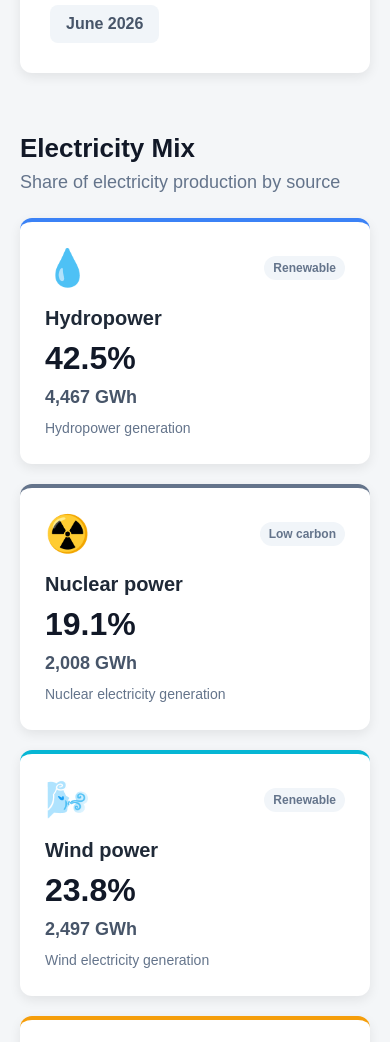
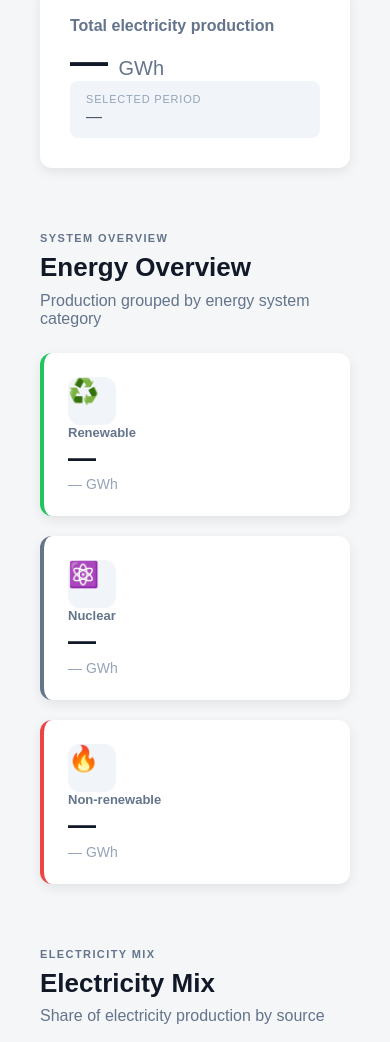
Before and after one commit to Yaroslav111777/sweden-energy-dashboard, a plain HTML site: page index.html in a window 390 px wide. Shown: the part 480-1522 px from the top of the page. Drawn offline with nearby package versions, Linux system fonts and the light colour scheme.

Commit message:
Update dashboard layout and functionality

````diff
--- a/index.html
+++ b/index.html
@@ -1,24 +1,34 @@
 <!DOCTYPE html>
+
 <html lang="en">
 
 <head>
     <meta charset="UTF-8">
     <meta name="viewport" content="width=device-width, initial-scale=1.0">
 
+```
 <title>Sweden Energy Transition</title>
 
 <link rel="stylesheet" href="style.css">
 
 <script src="https://cdn.jsdelivr.net/npm/chart.js"></script>
+```
+
 </head>
 
 <body>
 
+```
 <header class="hero">
 
-        <div>
+    <div class="hero-content">
+        <span class="eyebrow">ENERGY SYSTEM DASHBOARD</span>
+
         <h1>Sweden Energy Transition</h1>
-            <p>Understanding Sweden's electricity system</p>
+
+        <p>
+            Understanding Sweden's electricity system
+        </p>
     </div>
 
     <div class="hero-badge">
@@ -34,9 +44,17 @@
 
     <section class="controls">
 
-            <label for="monthSelector">
-                Select month
-            </label>
+        <div class="control-info">
+
+            <span class="control-label">
+                Data period
+            </span>
+
+            <span class="control-description">
+                Select a month to explore Sweden's electricity production
+            </span>
+
+        </div>
 
         <select id="monthSelector">
             <option>Loading...</option>
@@ -63,7 +81,117 @@
         </div>
 
         <div class="total-period">
-                <span id="selectedPeriod">—</span>
+
+            <span class="period-label">
+                Selected period
+            </span>
+
+            <span id="selectedPeriod">
+                —
+            </span>
+
+        </div>
+
+    </section>
+
+
+    <!-- ENERGY OVERVIEW -->
+
+    <section class="overview-section">
+
+        <div class="section-heading">
+
+            <div>
+                <span class="eyebrow">
+                    SYSTEM OVERVIEW
+                </span>
+
+                <h2>Energy Overview</h2>
+
+                <p>
+                    Production grouped by energy system category
+                </p>
+            </div>
+
+        </div>
+
+
+        <div class="overview-grid">
+
+            <div class="overview-card renewable-overview">
+
+                <div class="overview-icon">
+                    ♻️
+                </div>
+
+                <div class="overview-content">
+
+                    <span class="overview-label">
+                        Renewable
+                    </span>
+
+                    <strong id="renewableValue">
+                        —
+                    </strong>
+
+                    <span id="renewableGwh">
+                        — GWh
+                    </span>
+
+                </div>
+
+            </div>
+
+
+            <div class="overview-card nuclear-overview">
+
+                <div class="overview-icon">
+                    ⚛️
+                </div>
+
+                <div class="overview-content">
+
+                    <span class="overview-label">
+                        Nuclear
+                    </span>
+
+                    <strong id="overviewNuclearValue">
+                        —
+                    </strong>
+
+                    <span id="overviewNuclearGwh">
+                        — GWh
+                    </span>
+
+                </div>
+
+            </div>
+
+
+            <div class="overview-card fossil-overview">
+
+                <div class="overview-icon">
+                    🔥
+                </div>
+
+                <div class="overview-content">
+
+                    <span class="overview-label">
+                        Non-renewable
+                    </span>
+
+                    <strong id="nonRenewableValue">
+                        —
+                    </strong>
+
+                    <span id="nonRenewableGwh">
+                        — GWh
+                    </span>
+
+                </div>
+
+            </div>
+
         </div>
 
     </section>
@@ -76,8 +204,17 @@
         <div class="section-heading">
 
             <div>
+
+                <span class="eyebrow">
+                    ELECTRICITY MIX
+                </span>
+
                 <h2>Electricity Mix</h2>
-                    <p>Share of electricity production by source</p>
+
+                <p>
+                    Share of electricity production by source
+                </p>
+
             </div>
 
         </div>
@@ -296,11 +433,21 @@
         <div class="section-heading">
 
             <div>
+
+                <span class="eyebrow">
+                    SELECTED MONTH
+                </span>
+
                 <h2>Electricity Production</h2>
-                    <p>Production by energy source for the selected month</p>
+
+                <p>
+                    Production by energy source for the selected month
+                </p>
+
             </div>
 
         </div>
+
 
         <div class="chart-card">
 
@@ -318,11 +465,21 @@
         <div class="section-heading">
 
             <div>
+
+                <span class="eyebrow">
+                    HISTORICAL TREND
+                </span>
+
                 <h2>Electricity Production Over Time</h2>
-                    <p>Monthly electricity production in Sweden</p>
+
+                <p>
+                    Monthly electricity production in Sweden
+                </p>
+
             </div>
 
         </div>
+
 
         <div class="chart-card large-chart">
 
@@ -350,8 +507,8 @@
 
 
 <script src="script.js"></script>
+```
 
 </body>
 
 </html>
-```
--- a/script.js
+++ b/script.js
@@ -1,53 +1,114 @@
-const monthSelect = document.getElementById("monthSelector");
+const monthSelect =
+document.getElementById("monthSelector");
 
-const totalProduction = document.getElementById("totalProduction");
-const selectedPeriod = document.getElementById("selectedPeriod");
+const totalProduction =
+document.getElementById("totalProduction");
 
-const hydroValue = document.getElementById("hydroValue");
-const hydroGwh = document.getElementById("hydroGwh");
+const selectedPeriod =
+document.getElementById("selectedPeriod");
 
-const nuclearValue = document.getElementById("nuclearValue");
-const nuclearGwh = document.getElementById("nuclearGwh");
+// ======================================================
+// OVERVIEW ELEMENTS
+// ======================================================
 
-const windValue = document.getElementById("windValue");
-const windGwh = document.getElementById("windGwh");
+const renewableValue =
+document.getElementById("renewableValue");
 
-const solarValue = document.getElementById("solarValue");
-const solarGwh = document.getElementById("solarGwh");
+const renewableGwh =
+document.getElementById("renewableGwh");
+
+const overviewNuclearValue =
+document.getElementById("overviewNuclearValue");
+
+const overviewNuclearGwh =
+document.getElementById("overviewNuclearGwh");
+
+const nonRenewableValue =
+document.getElementById("nonRenewableValue");
+
+const nonRenewableGwh =
+document.getElementById("nonRenewableGwh");
+
+// ======================================================
+// ENERGY CARD ELEMENTS
+// ======================================================
+
+const hydroValue =
+document.getElementById("hydroValue");
+
+const hydroGwh =
+document.getElementById("hydroGwh");
+
+const nuclearValue =
+document.getElementById("nuclearValue");
+
+const nuclearGwh =
+document.getElementById("nuclearGwh");
+
+const windValue =
+document.getElementById("windValue");
+
+const windGwh =
+document.getElementById("windGwh");
+
+const solarValue =
+document.getElementById("solarValue");
+
+const solarGwh =
+document.getElementById("solarGwh");
 
 const thermalNonRenewableValue =
-    document.getElementById("thermalNonRenewableValue");
+document.getElementById(
+"thermalNonRenewableValue"
+);
 
 const thermalNonRenewableGwh =
-    document.getElementById("thermalNonRenewableGwh");
+document.getElementById(
+"thermalNonRenewableGwh"
+);
 
 const thermalRenewableValue =
-    document.getElementById("thermalRenewableValue");
+document.getElementById(
+"thermalRenewableValue"
+);
 
 const thermalRenewableGwh =
-    document.getElementById("thermalRenewableGwh");
+document.getElementById(
+"thermalRenewableGwh"
+);
+
+// ======================================================
+// CHART ELEMENTS
+// ======================================================
 
 const productionCanvas =
-    document.getElementById("productionChart");
+document.getElementById(
+"productionChart"
+);
 
 const historyCanvas =
-    document.getElementById("historyChart");
+document.getElementById(
+"historyChart"
+);
 
 let productionChart = null;
 let historyChart = null;
 
 let allRows = [];
 
-
 // ======================================================
 // LOAD CSV
 // ======================================================
 
 fetch("./data/electricity-production.csv")
+
+```
 .then(response => {
 
     if (!response.ok) {
-            throw new Error("HTTP " + response.status);
+        throw new Error(
+            "HTTP " + response.status
+        );
     }
 
     return response.text();
@@ -59,10 +120,14 @@ fetch("./data/electricity-production.csv")
     allRows = parseCSV(csv);
 
     if (!allRows.length) {
-            throw new Error("CSV contains no data");
+        throw new Error(
+            "CSV contains no data"
+        );
     }
 
-        setupMonthSelector(allRows);
+    setupMonthSelector(
+        allRows
+    );
 
     updateDashboard();
 
@@ -77,11 +142,15 @@ fetch("./data/electricity-production.csv")
         error
     );
 
+    if (monthSelect) {
+
         monthSelect.innerHTML =
             "<option>Could not load data</option>";
 
+    }
+
 });
-
+```
 
 // ======================================================
 // CSV PARSER
@@ -89,38 +158,48 @@ fetch("./data/electricity-production.csv")
 
 function parseCSV(csv) {
 
+```
 const lines =
     csv
         .trim()
         .split(/\r?\n/);
 
+
 if (lines.length < 2) {
     return [];
 }
 
+
 return lines
+
     .slice(1)
+
     .map(line => {
 
         const parts =
             line.split(",");
+
 
         const month =
             parts[0]
                 ?.replace(/"/g, "")
                 .trim();
 
+
         const type =
             parts[1]
                 ?.replace(/"/g, "")
                 .trim();
+
 
         const rawValue =
             parts[2]
                 ?.replace(/"/g, "")
                 .trim();
 
+
         let gwh = null;
+
 
         if (
             rawValue !== undefined &&
@@ -130,11 +209,13 @@ function parseCSV(csv) {
             const number =
                 Number(rawValue);
 
+
             if (!Number.isNaN(number)) {
                 gwh = number;
             }
 
         }
+
 
         return {
             month,
@@ -143,13 +224,14 @@ function parseCSV(csv) {
         };
 
     })
+
     .filter(row =>
         row.month &&
         row.type
     );
+```
 
 }
-
 
 // ======================================================
 // MONTH SELECTOR
@@ -157,39 +239,53 @@ function parseCSV(csv) {
 
 function setupMonthSelector(rows) {
 
+```
 const months = [
+
     ...new Set(
         rows.map(row => row.month)
     )
+
 ];
 
+
 monthSelect.innerHTML = "";
+
 
 months.forEach(month => {
 
     const option =
-            document.createElement("option");
+        document.createElement(
+            "option"
+        );
+
 
     option.value = month;
 
     option.textContent =
         formatMonth(month);
 
-        monthSelect.appendChild(option);
+
+    monthSelect.appendChild(
+        option
+    );
 
 });
 
+
 // Latest month
+
 monthSelect.value =
     months[months.length - 1];
+
 
 monthSelect.addEventListener(
     "change",
     updateDashboard
 );
+```
 
 }
-
 
 // ======================================================
 // UPDATE DASHBOARD
@@ -197,43 +293,126 @@ function setupMonthSelector(rows) {
 
 function updateDashboard() {
 
+```
 const selectedMonth =
     monthSelect.value;
 
+
 const values =
-        getMonthValues(selectedMonth);
+    getMonthValues(
+        selectedMonth
+    );
+
 
 const total =
     values.Total ?? 0;
 
+
 const hydro =
     values.Vattenkraft ?? 0;
+
 
 const nuclear =
     values.Karnkraft ?? 0;
 
+
 const wind =
     values.Vindkraft ?? 0;
+
 
 const solar =
     values.Solkraft ?? 0;
 
+
 const thermalNonRenewable =
     values.VarmekrEjF ?? 0;
+
 
 const thermalRenewable =
     values.VarmekrF ?? 0;
 
 
 // ==================================================
+// CALCULATED CATEGORIES
+// ==================================================
+
+const renewable =
+    hydro +
+    wind +
+    solar +
+    thermalRenewable;
+
+
+const nonRenewable =
+    thermalNonRenewable;
+
+
+// ==================================================
 // TOTAL
 // ==================================================
 
-    totalProduction.textContent =
-        formatNumber(total);
+setValue(
+    totalProduction,
+    formatNumber(total)
+);
 
-    selectedPeriod.textContent =
-        formatMonth(selectedMonth);
+
+setValue(
+    selectedPeriod,
+    formatMonth(selectedMonth)
+);
+
+
+// ==================================================
+// OVERVIEW
+// ==================================================
+
+setValue(
+    renewableValue,
+    percentage(
+        renewable,
+        total
+    )
+);
+
+
+setValue(
+    renewableGwh,
+    formatNumber(renewable) +
+    " GWh"
+);
+
+
+setValue(
+    overviewNuclearValue,
+    percentage(
+        nuclear,
+        total
+    )
+);
+
+
+setValue(
+    overviewNuclearGwh,
+    formatNumber(nuclear) +
+    " GWh"
+);
+
+
+setValue(
+    nonRenewableValue,
+    percentage(
+        nonRenewable,
+        total
+    )
+);
+
+
+setValue(
+    nonRenewableGwh,
+    formatNumber(nonRenewable) +
+    " GWh"
+);
 
 
 // ==================================================
@@ -242,8 +421,12 @@ function updateDashboard() {
 
 setValue(
     hydroValue,
-        percentage(hydro, total)
+    percentage(
+        hydro,
+        total
+    )
 );
+
 
 setValue(
     hydroGwh,
@@ -257,8 +440,12 @@ function updateDashboard() {
 
 setValue(
     nuclearValue,
-        percentage(nuclear, total)
+    percentage(
+        nuclear,
+        total
+    )
 );
+
 
 setValue(
     nuclearGwh,
@@ -272,8 +459,12 @@ function updateDashboard() {
 
 setValue(
     windValue,
-        percentage(wind, total)
+    percentage(
+        wind,
+        total
+    )
 );
+
 
 setValue(
     windGwh,
@@ -287,8 +478,12 @@ function updateDashboard() {
 
 setValue(
     solarValue,
-        percentage(solar, total)
+    percentage(
+        solar,
+        total
+    )
 );
+
 
 setValue(
     solarGwh,
@@ -307,6 +502,7 @@ function updateDashboard() {
         total
     )
 );
+
 
 setValue(
     thermalNonRenewableGwh,
@@ -328,6 +524,7 @@ function updateDashboard() {
     )
 );
 
+
 setValue(
     thermalRenewableGwh,
     formatNumber(
@@ -337,16 +534,16 @@ function updateDashboard() {
 
 
 // ==================================================
-    // CHART
+// CURRENT MONTH CHART
 // ==================================================
 
 updateProductionChart(
     selectedMonth,
     values
 );
+```
 
 }
-
 
 // ======================================================
 // GET MONTH VALUES
@@ -354,12 +551,16 @@ function updateDashboard() {
 
 function getMonthValues(month) {
 
+```
 const values = {};
 
+
 allRows
+
     .filter(row =>
         row.month === month
     )
+
     .forEach(row => {
 
         values[row.type] =
@@ -367,48 +568,63 @@ function getMonthValues(month) {
 
     });
 
+
 return values;
+```
 
 }
-
 
 // ======================================================
 // SET VALUE SAFELY
 // ======================================================
 
-function setValue(element, value) {
+function setValue(
+element,
+value
+) {
 
+```
 if (!element) {
     return;
 }
 
+
 element.textContent =
     value;
+```
 
 }
-
 
 // ======================================================
 // PERCENTAGE
 // ======================================================
 
-function percentage(value, total) {
+function percentage(
+value,
+total
+) {
 
+```
 if (
     total <= 0 ||
     value === null ||
     value === undefined ||
     Number.isNaN(value)
 ) {
+
     return "—";
-    }
-
-    return (
-        (value / total) * 100
-    ).toFixed(1) + "%";
 
 }
 
+
+return (
+
+    (value / total) * 100
+
+).toFixed(1) + "%";
+```
+
+}
 
 // ======================================================
 // NUMBER FORMAT
@@ -416,18 +632,23 @@ function percentage(value, total) {
 
 function formatNumber(value) {
 
+```
 if (
     value === null ||
     value === undefined ||
     Number.isNaN(value)
 ) {
+
     return "—";
+
 }
+
 
 return Number(value)
     .toLocaleString("en-US");
+```
+
 }
-
 
 // ======================================================
 // FORMAT MONTH
@@ -435,18 +656,23 @@ function formatNumber(value) {
 
 function formatMonth(month) {
 
+```
 if (!month) {
     return "—";
 }
 
+
 const parts =
     month.split("M");
+
 
 const year =
     parts[0];
 
+
 const monthNumber =
     Number(parts[1]);
+
 
 const monthNames = [
 
@@ -465,14 +691,21 @@ function formatMonth(month) {
 
 ];
 
+
 return (
-        monthNames[monthNumber - 1] +
+
+    monthNames[
+        monthNumber - 1
+    ] +
+
     " " +
+
     year
+
 );
+```
 
 }
-
 
 // ======================================================
 // CURRENT MONTH CHART
@@ -483,9 +716,11 @@ function updateProductionChart(
 values
 ) {
 
+```
 if (!productionCanvas) {
     return;
 }
+
 
 const labels = [
 
@@ -497,6 +732,7 @@ function updateProductionChart(
     "Renewable thermal"
 
 ];
+
 
 const data = [
 
@@ -515,15 +751,19 @@ function updateProductionChart(
     productionChart.data.labels =
         labels;
 
+
     productionChart.data.datasets[0].data =
         data;
+
 
     productionChart.data.datasets[0].label =
         formatMonth(month);
 
+
     productionChart.update();
 
     return;
+
 }
 
 
@@ -571,18 +811,29 @@ function updateProductionChart(
 
                 plugins: {
 
+                    legend: {
+
+                        display: false
+
+                    },
+
                     tooltip: {
 
                         callbacks: {
 
-                                label: function(context) {
+                            label:
+                                function(context) {
 
                                     return (
+
                                         " " +
+
                                         formatNumber(
                                             context.raw
                                         ) +
+
                                         " GWh"
+
                                     );
 
                                 }
@@ -615,9 +866,9 @@ function updateProductionChart(
 
         }
     );
+```
 
 }
-
 
 // ======================================================
 // HISTORY CHART
@@ -625,14 +876,18 @@ function updateProductionChart(
 
 function updateHistoryChart() {
 
+```
 if (!historyCanvas) {
     return;
 }
 
+
 const months = [
 
     ...new Set(
-            allRows.map(row => row.month)
+        allRows.map(
+            row => row.month
+        )
     )
 
 ];
@@ -651,25 +906,31 @@ function updateHistoryChart() {
     const values =
         getMonthValues(month);
 
+
     hydroData.push(
         values.Vattenkraft ?? 0
     );
+
 
     nuclearData.push(
         values.Karnkraft ?? 0
     );
 
+
     windData.push(
         values.Vindkraft ?? 0
     );
+
 
     solarData.push(
         values.Solkraft ?? 0
     );
 
+
     thermalNonRenewableData.push(
         values.VarmekrEjF ?? 0
     );
+
 
     thermalRenewableData.push(
         values.VarmekrF ?? 0
@@ -807,16 +1068,23 @@ function updateHistoryChart() {
 
                         callbacks: {
 
-                                label: function(context) {
+                            label:
+                                function(context) {
 
                                     return (
+
                                         " " +
+
                                         context.dataset.label +
+
                                         ": " +
+
                                         formatNumber(
                                             context.raw
                                         ) +
+
                                         " GWh"
+
                                     );
 
                                 }
@@ -859,5 +1127,6 @@ function updateHistoryChart() {
 
         }
     );
+```
 
 }
--- a/style.css
+++ b/style.css
@@ -1,8 +1,3 @@
-```css
-/* ======================================================
-   GLOBAL
-   ====================================================== */
-
 * {
   box-sizing: border-box;
   }
@@ -25,7 +20,6 @@ p {
 color: #64748b;
 }
 
-
 /* ======================================================
 HEADER
 ====================================================== */
@@ -39,8 +33,22 @@ p {
 gap: 30px;
 }
 
+.hero-content {
+min-width: 0;
+}
+
+.eyebrow {
+display: inline-block;
+margin-bottom: 8px;
+font-size: 11px;
+font-weight: bold;
+letter-spacing: 1.4px;
+color: #64748b;
+}
+
 .hero h1 {
 font-size: 42px;
+line-height: 1.1;
 margin: 0 0 10px;
 color: #111827;
 }
@@ -59,7 +67,6 @@ p {
 white-space: nowrap;
 }
 
-
 /* ======================================================
 MONTH SELECTOR
 ====================================================== */
@@ -70,18 +77,35 @@ p {
 border-radius: 12px;
 box-shadow: 0 4px 12px rgba(0, 0, 0, 0.08);
 margin-bottom: 25px;
+
+```
 display: flex;
+justify-content: space-between;
 align-items: center;
-    gap: 15px;
+gap: 20px;
+```
+
 }
 
-.controls label {
+.control-info {
+display: flex;
+flex-direction: column;
+gap: 4px;
+}
+
+.control-label {
 font-weight: bold;
 color: #374151;
 }
 
+.control-description {
+font-size: 14px;
+color: #94a3b8;
+}
+
 .controls select {
-    padding: 10px 14px;
+min-width: 190px;
+padding: 11px 14px;
 border: 1px solid #d1d5db;
 border-radius: 8px;
 background: white;
@@ -90,6 +114,10 @@ p {
 cursor: pointer;
 }
 
+.controls select:focus {
+outline: none;
+border-color: #64748b;
+}
 
 /* ======================================================
 TOTAL PRODUCTION
@@ -102,10 +130,13 @@ p {
 box-shadow: 0 4px 12px rgba(0, 0, 0, 0.08);
 margin-bottom: 60px;
 
+```
 display: flex;
 justify-content: space-between;
 align-items: center;
 gap: 20px;
+```
+
 }
 
 .section-label {
@@ -118,6 +149,7 @@ p {
 .total-number {
 font-size: 48px;
 font-weight: bold;
+line-height: 1;
 color: #111827;
 }
 
@@ -128,13 +160,21 @@ p {
 }
 
 .total-period {
+display: flex;
+flex-direction: column;
+gap: 3px;
 background: #f1f5f9;
-    padding: 10px 16px;
+padding: 12px 16px;
 border-radius: 8px;
-    font-weight: bold;
 color: #475569;
 }
 
+.period-label {
+font-size: 11px;
+text-transform: uppercase;
+letter-spacing: 0.8px;
+color: #94a3b8;
+}
 
 /* ======================================================
 SECTION HEADINGS
@@ -150,6 +190,7 @@ section {
 
 .section-heading h2 {
 font-size: 30px;
+line-height: 1.2;
 margin: 0 0 8px;
 color: #111827;
 }
@@ -158,6 +199,88 @@ section {
 font-size: 18px;
 }
 
+/* ======================================================
+ENERGY OVERVIEW
+====================================================== */
+
+.overview-section {
+margin-bottom: 60px;
+}
+
+.overview-grid {
+display: grid;
+grid-template-columns: repeat(3, 1fr);
+gap: 20px;
+}
+
+.overview-card {
+background: white;
+padding: 24px;
+border-radius: 12px;
+box-shadow: 0 4px 12px rgba(0, 0, 0, 0.08);
+
+```
+display: flex;
+align-items: center;
+gap: 18px;
+
+border-left: 4px solid transparent;
+```
+
+}
+
+.renewable-overview {
+border-left-color: #22c55e;
+}
+
+.nuclear-overview {
+border-left-color: #64748b;
+}
+
+.fossil-overview {
+border-left-color: #ef4444;
+}
+
+.overview-icon {
+width: 48px;
+height: 48px;
+
+```
+display: flex;
+align-items: center;
+justify-content: center;
+
+background: #f1f5f9;
+border-radius: 12px;
+
+font-size: 25px;
+flex-shrink: 0;
+```
+
+}
+
+.overview-content {
+display: flex;
+flex-direction: column;
+gap: 3px;
+}
+
+.overview-label {
+font-size: 13px;
+font-weight: bold;
+color: #64748b;
+}
+
+.overview-content strong {
+font-size: 28px;
+line-height: 1.1;
+color: #111827;
+}
+
+.overview-content span:last-child {
+font-size: 14px;
+color: #94a3b8;
+}
 
 /* ======================================================
 ENERGY GRID
@@ -169,7 +292,6 @@ section {
 gap: 20px;
 }
 
-
 /* ======================================================
 ENERGY CARDS
 ====================================================== */
@@ -180,7 +302,13 @@ section {
 border-radius: 12px;
 text-align: left;
 box-shadow: 0 4px 12px rgba(0, 0, 0, 0.08);
-    transition: transform 0.2s ease, box-shadow 0.2s ease;
+
+```
+transition:
+    transform 0.2s ease,
+    box-shadow 0.2s ease;
+```
+
 }
 
 .energy-card:hover {
@@ -232,7 +360,6 @@ section {
 line-height: 1.5;
 }
 
-
 /* ======================================================
 ENERGY CARD ACCENTS
 ====================================================== */
@@ -261,7 +388,6 @@ section {
 border-top: 4px solid #22c55e;
 }
 
-
 /* ======================================================
 CHARTS
 ====================================================== */
@@ -276,14 +402,16 @@ section {
 border-radius: 12px;
 box-shadow: 0 4px 12px rgba(0, 0, 0, 0.08);
 
+```
 height: 400px;
 position: relative;
+```
+
 }
 
 .large-chart {
 height: 500px;
 }
-
 
 /* ======================================================
 FOOTER
@@ -303,25 +431,28 @@ footer p {
 color: #94a3b8;
 }
 
-
 /* ======================================================
 RESPONSIVE
 ====================================================== */
 
 @media (max-width: 900px) {
 
+```
 body {
     padding: 30px;
 }
 
+.overview-grid,
 .energy-grid {
     grid-template-columns: repeat(2, 1fr);
 }
+```
 
 }
 
 @media (max-width: 650px) {
 
+```
 body {
     padding: 20px;
 }
@@ -342,7 +473,7 @@ footer p {
 
 .controls {
     flex-direction: column;
-        align-items: flex-start;
+    align-items: stretch;
 }
 
 .controls select {
@@ -358,12 +489,21 @@ footer p {
     font-size: 38px;
 }
 
+.total-period {
+    width: 100%;
+}
+
+.overview-grid,
 .energy-grid {
     grid-template-columns: 1fr;
 }
 
 .section-heading h2 {
     font-size: 26px;
+}
+
+.section-heading p {
+    font-size: 16px;
 }
 
 .chart-card {
@@ -374,6 +514,6 @@ footer p {
 .large-chart {
     height: 400px;
 }
+```
 
 }
-```
````
Lines whose indentation alone changed are shown as unchanged.
